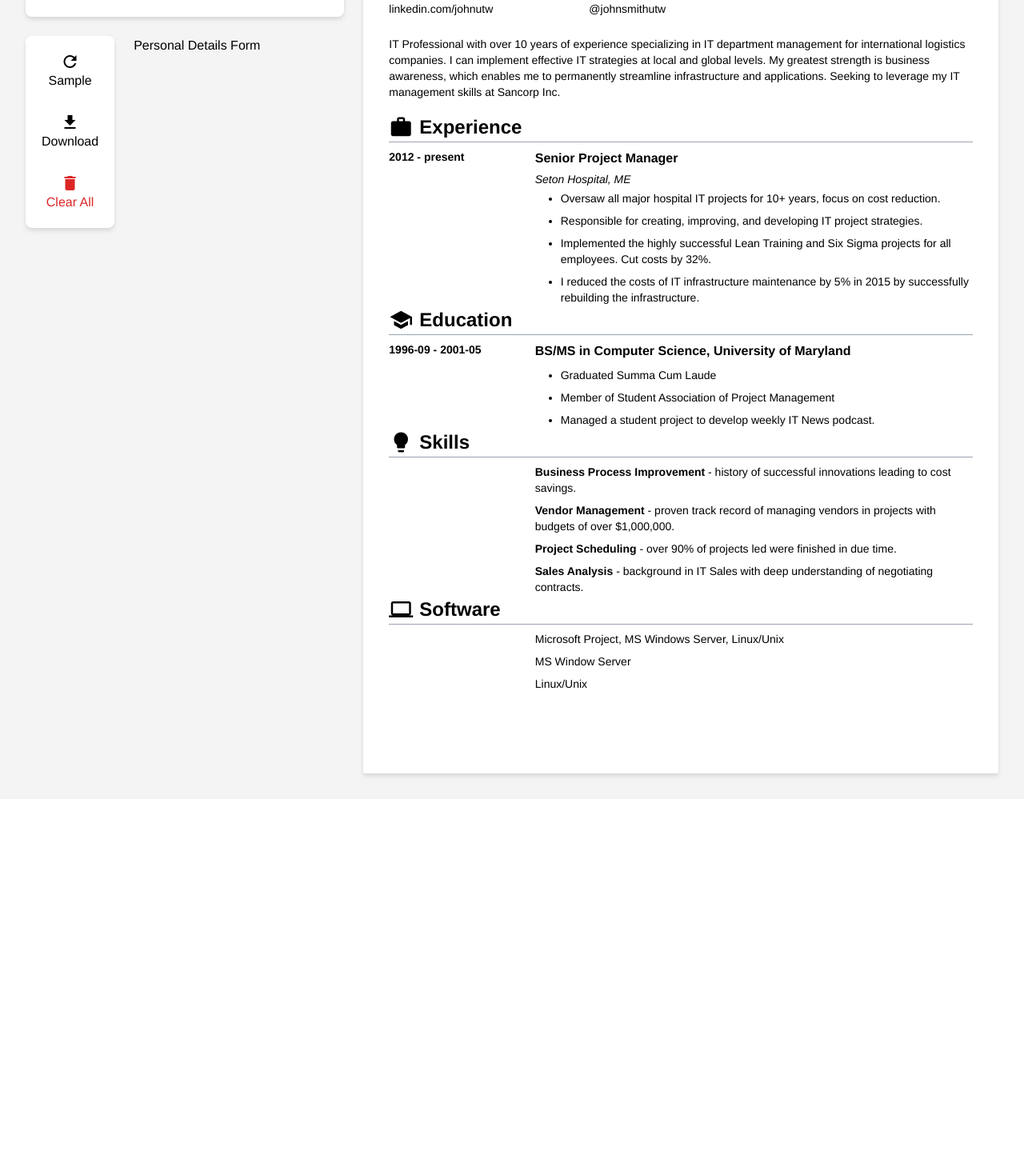
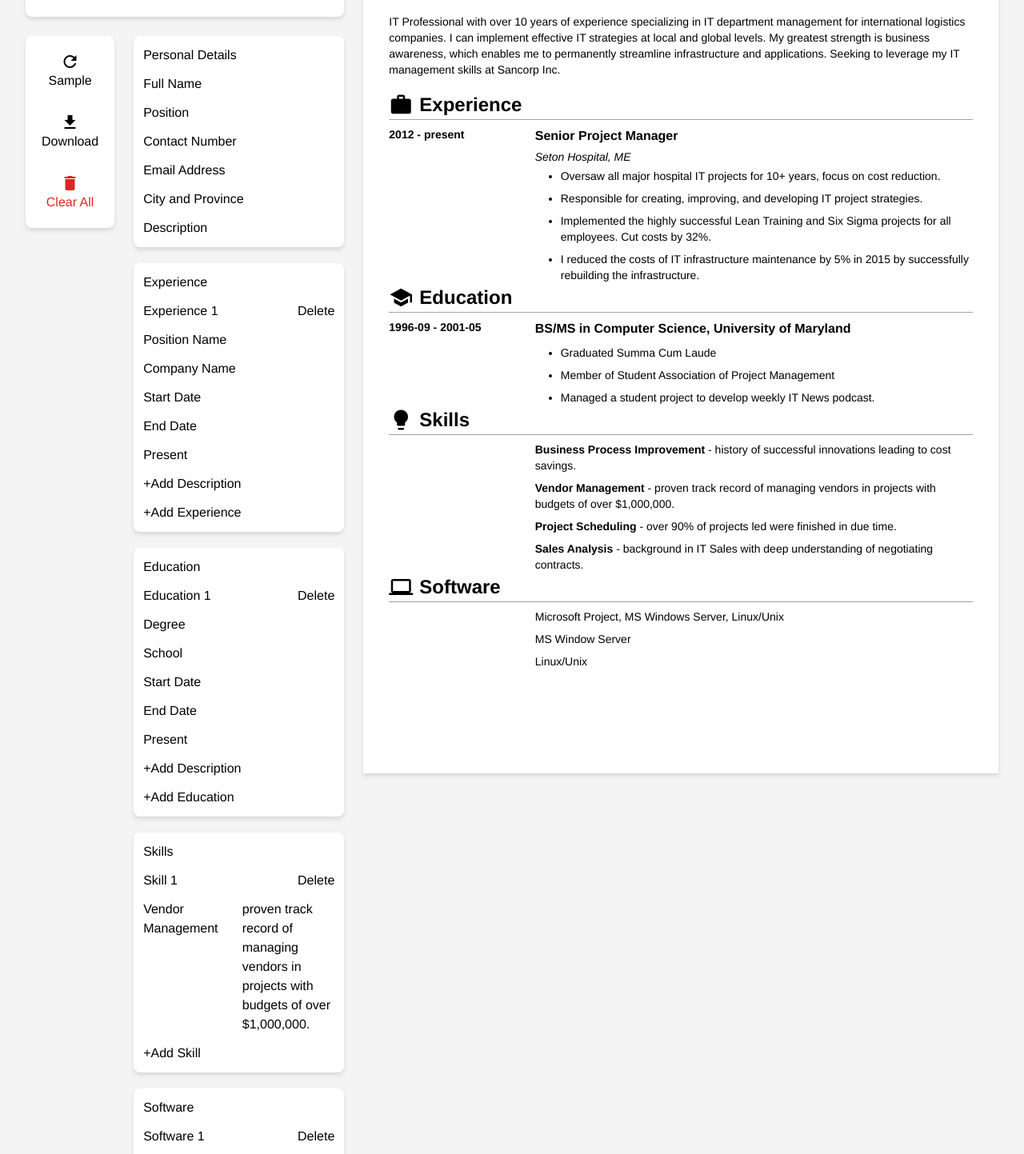
Before and after one commit to AkzechKyla/CVApplicationMaker, a React (Vite) app: page / in a window 1280 px wide. Shown: the part 187-1630 px from the top of the page at 80% size. Before the commit the page ends 1186 px from the top, so only its background shows below. Built offline with nearby package versions, Linux system fonts and the light colour scheme.

Commit message:
Implement CV Info Forms

```diff
--- a/src/App.tsx
+++ b/src/App.tsx
@@ -1,7 +1,11 @@
 import CVPreview from './pages/CVPreview'
 import Title from './components/Title'
 import Sidebar from './components/Sidebar'
-import PersonalDetails from './components/CVForm/PersonalDetails'
+import PersonalDetailsForm from './components/CVForm/PersonalDetailsForm'
+import EducationForm from './components/CVForm/EducationForm'
+import ExperienceForm from './components/CVForm/ExperienceForm'
+import SkillsForm from './components/CVForm/SkillsForm'
+import SoftwareForm from './components/CVForm/SoftwareForm'
 
 export default function App() {
     return (
@@ -9,8 +13,16 @@ export default function App() {
         <div className="flex-1">
           <Title/>
           <div className="flex gap-6">
-            <Sidebar/>
-            <PersonalDetails/>
+            <div>
+              <Sidebar/>
+            </div>
+            <div className="flex w-full flex-col gap-5">
+              <PersonalDetailsForm/>
+              <ExperienceForm/>
+              <EducationForm/>
+              <SkillsForm/>
+              <SoftwareForm/>
+            </div>
           </div>
         </div>
         <CVPreview/>
--- /dev/null
+++ b/src/components/CVForm/EducationForm.tsx
@@ -0,0 +1,20 @@
+function EducationForm() {
+    return(
+        <div className="bg-white max-w-full flex-1 p-3 drop-shadow-md rounded-lg space-y-3">
+            <p>Education</p>
+            <div className="flex justify-between">
+                <p>Education 1</p>
+                <p>Delete</p>
+            </div>
+            <p>Degree</p>
+            <p>School</p>
+            <p>Start Date</p>
+            <p>End Date</p>
+            <p>Present</p>
+            <p>+Add Description</p>
+            <p>+Add Education</p>
+        </div>
+    );
+}
+
+export default EducationForm;
--- /dev/null
+++ b/src/components/CVForm/ExperienceForm.tsx
@@ -0,0 +1,23 @@
+function ExperienceForm() {
+    return(
+        <div className="bg-white max-w-full flex-1 p-3 drop-shadow-md rounded-lg space-y-3">
+            <p>Experience</p>
+
+            <div className="flex justify-between">
+                <p>Experience 1</p>
+                <p>Delete</p>
+            </div>
+
+            <p>Position Name</p>
+            <p>Company Name</p>
+            <p>Start Date</p>
+            <p>End Date</p>
+            <p>Present</p>
+            <p>+Add Description</p>
+            <p>+Add Experience</p>
+
+        </div>
+    );
+}
+
+export default ExperienceForm;
--- a/src/components/CVForm/PersonalDetails.tsx
+++ /dev/null
@@ -1,9 +0,0 @@
-function PersonalDetails() {
-    return(
-        <div className="personal-details-form max-w-full flex-1">
-            <p>Personal Details Form</p>
-        </div>
-    );
-}
-
-export default PersonalDetails;
--- /dev/null
+++ b/src/components/CVForm/PersonalDetailsForm.tsx
@@ -0,0 +1,15 @@
+function PersonalDetailsForm() {
+    return(
+        <div className="bg-white max-w-full flex-1 p-3 drop-shadow-md rounded-lg space-y-3">
+            <p>Personal Details</p>
+            <p>Full Name</p>
+            <p>Position</p>
+            <p>Contact Number</p>
+            <p>Email Address</p>
+            <p>City and Province</p>
+            <p>Description</p>
+        </div>
+    );
+}
+
+export default PersonalDetailsForm;
--- /dev/null
+++ b/src/components/CVForm/SkillsForm.tsx
@@ -0,0 +1,20 @@
+function SkillsForm() {
+    return(
+        <div className="bg-white max-w-full flex-1 p-3 drop-shadow-md rounded-lg space-y-3">
+            <p>Skills</p>
+
+            <div className="flex justify-between">
+                <p>Skill 1</p>
+                <p>Delete</p>
+            </div>
+
+            <div className="grid grid-cols-2 gap-2">
+                <p>Vendor Management</p>
+                <p>proven track record of managing vendors in projects with budgets of over $1,000,000.</p>
+            </div>
+            <p>+Add Skill</p>
+        </div>
+    );
+}
+
+export default SkillsForm;
--- /dev/null
+++ b/src/components/CVForm/SoftwareForm.tsx
@@ -0,0 +1,16 @@
+function SoftwareForm() {
+    return(
+        <div className="bg-white max-w-full flex-1 p-3 drop-shadow-md rounded-lg space-y-3">
+            <p>Software</p>
+
+            <div className="flex justify-between">
+                <p>Software 1</p>
+                <p>Delete</p>
+            </div>
+
+            <p>+Add Software</p>
+        </div>
+    );
+}
+
+export default SoftwareForm;
--- a/src/components/CVPreview/PersonalDetailsInfo.tsx
+++ b/src/components/CVPreview/PersonalDetailsInfo.tsx
@@ -3,11 +3,10 @@ export function PersonalDetailsInfo() {
         <div className="pb-4 text-sm">
             <p className="font-bold text-4xl mb-1">John Smith</p>
             <p className="text-lg mb-6">IT Project Manager</p>
-            <div className="grid grid-cols-2 grid-rows-2 mb-6 gap-y-2 w-[31.25rem]">
+            <div className="grid grid-cols-3 mb-6 gap-y-2 w-full">
                 <p className="inline text-sm">774-987-4009</p>
                 <p className="inline text-sm">j.smith@uptowork.com</p>
-                <p className="inline text-sm">linkedin.com/johnutw</p>
-                <p className="inline text-sm">@johnsmithutw</p>
+                <p className="inline text-sm">Manila, Philippines</p>
             </div>
             <p className="text-sm">IT Professional with over 10 years of experience specializing in IT department management for international logistics companies. I can implement effective IT strategies at local and global levels. My greatest strength is business awareness, which enables me to permanently streamline infrastructure and applications. Seeking to leverage my IT management skills at Sancorp Inc.</p>
         </div>
```
